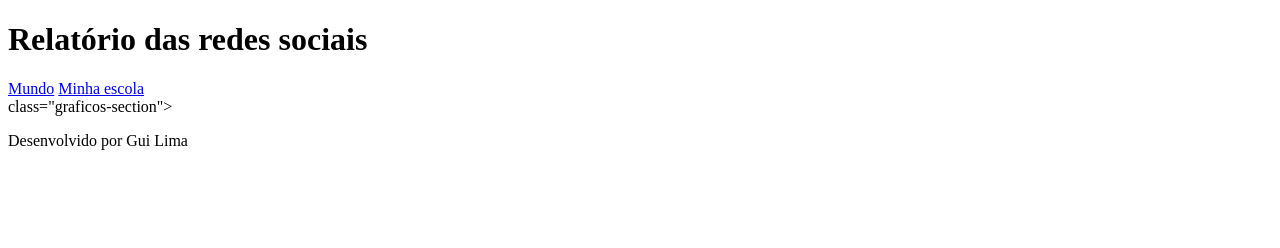
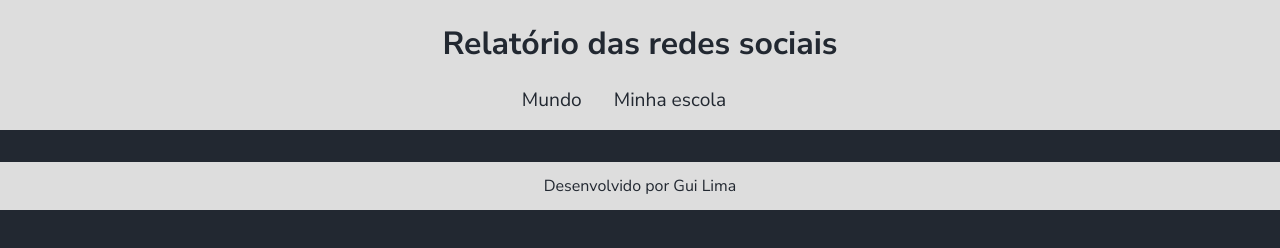
Before and after one commit to anachqtt/redes-sociais, a plain HTML site: page index.html in a window 1280 px wide. Drawn offline with Linux system fonts and the light colour scheme.

Commit message:
Add files via upload

```diff
--- a/index.html
+++ b/index.html
@@ -4,15 +4,17 @@
     <meta charset="UTF-8">
     <meta name="viewport" content="width=device-width, initial-scale=1.0">
     <title>Redes Sociais</title>
+    <link rel="stylesheet" href="style.css">
 </head>
 <body>
-    <header> <h1>Relatório das redes sociais</h1>
+    <header>
+        <h1>Relatório das redes sociais</h1>
         <nav>
-                <a href="index.html">Mundo</a>
-                <a href="#">Minha escola</a>
+            <a href="index.html">Mundo</a>
+            <a href="#">Minha escola</a>
         </nav>
     </header>
-    <main>class="graficos-section">
+    <main class="graficos-section">
         <section id="graficos-container"
         class="graficos-container">
             <!-- crie os gráficos aqui -->
--- a/style.css
+++ b/style.css
@@ -0,0 +1,58 @@
+@import url('https://fonts.googleapis.com/css2?family=Nunito+Sans:ital,opsz,wght@0,6..12,200..1000;1,6..12,200..1000&display=swap');
+
+:root {
+    --bg-color: #222831;
+    --primary-color: #DDDDDD;
+    --secondary-color: #F05454;
+    --font: "Nunito Sans", sans-serif;
+}
+
+body {
+    background-color: var(--bg-color);
+    color: var(--primary-color);
+    font-family: var(--font);
+    height: 100vh;
+    margin: 0;
+}
+
+header {
+    background-color: var(--primary-color);
+    text-align: center;
+    padding: 1px;
+}
+
+h1 {
+    font-size: 2rem;
+    color: var(--bg-color);
+    font-weight: 700;
+}
+
+nav {
+    display: flex;
+    justify-content: center;
+    font-weight: 400;
+}
+
+nav a {
+    text-decoration: none;
+    color: var(--bg-color);
+    margin: 0 2rem 1rem 0rem;
+    font-size: 1.2rem;
+}
+
+nav a:hover {
+    text-decoration: underline;
+    transform: scale(0.90);
+    transition: transform 0.1s;
+}
+
+footer {
+    display: flex;
+    align-items: center;
+    justify-content: center;
+    background-color: var(--primary-color);
+    color: var(--bg-color);
+    width: 100%;
+    height: 3rem;
+    margin-top: 2rem;
+}
```
